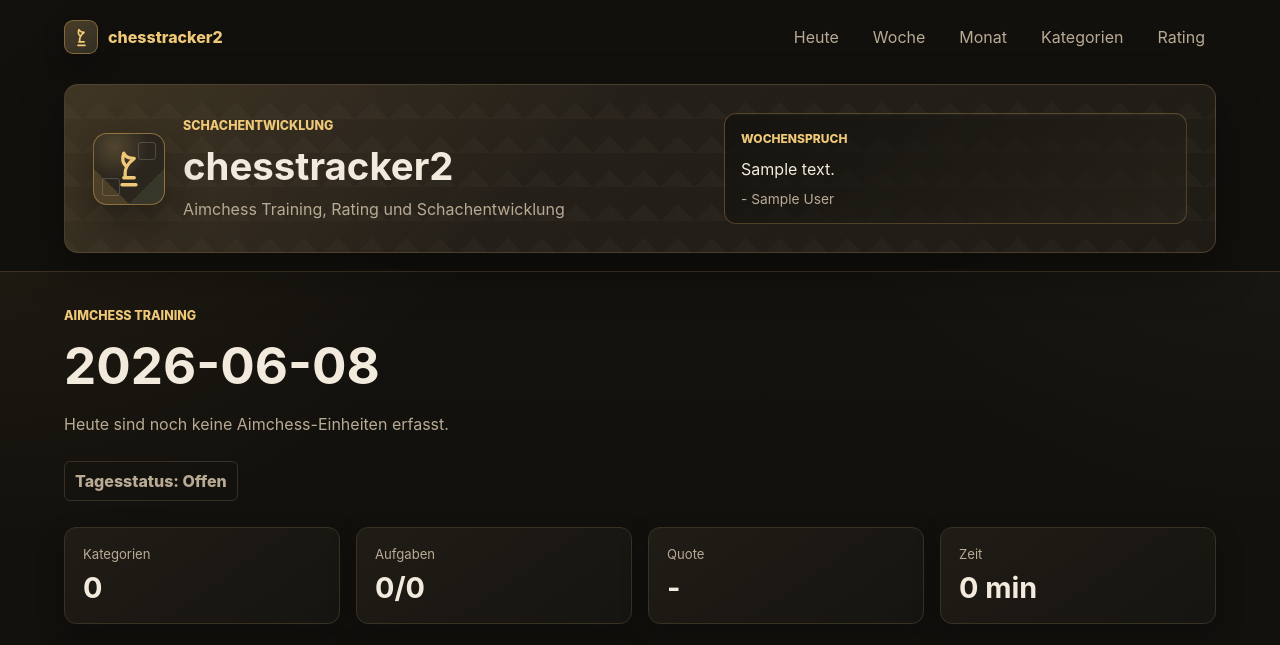
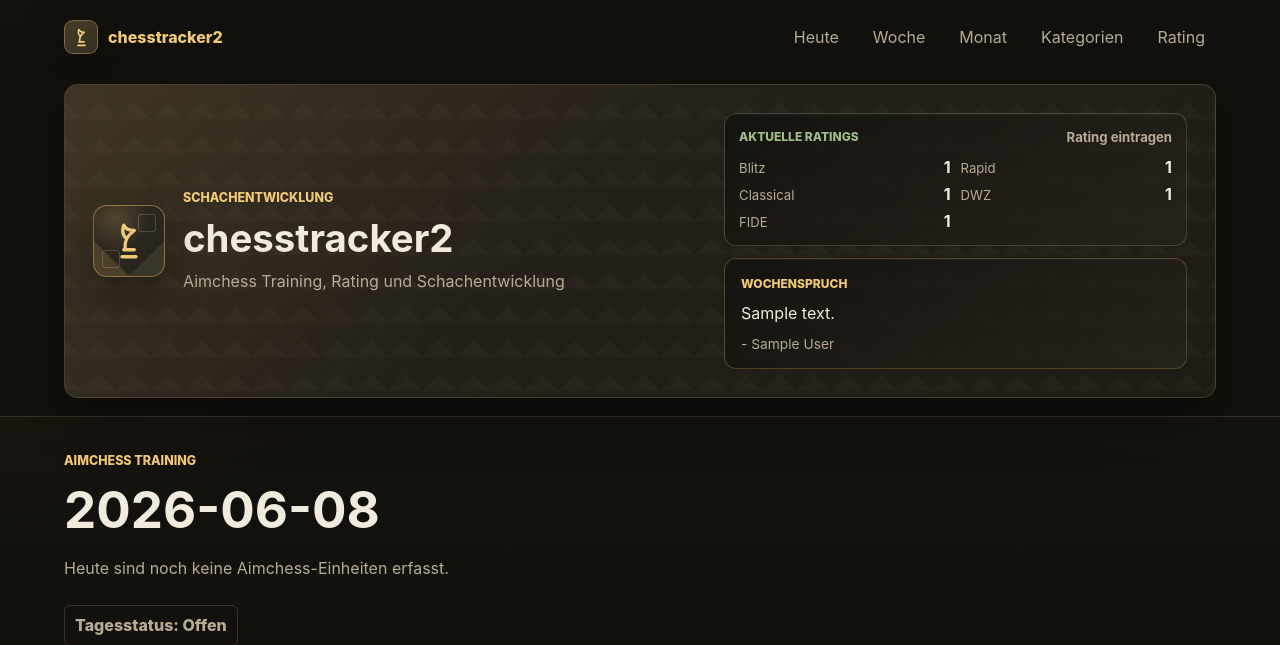
Before and after one commit to NobG/chesstracker2, a Spring Boot app: page /today in a window 1280 px wide. Shown: the top 645 px of the page. Run offline with Spring Boot 4, Linux system fonts and the light colour scheme; empty tables hold one stand-in row (values such as "Sample post"); database files in the repository are not loaded.

Commit message:
Show latest ratings on dashboard

```diff
--- a/src/main/java/com/nobg/chesstracker2/controller/DashboardController.java
+++ b/src/main/java/com/nobg/chesstracker2/controller/DashboardController.java
@@ -2,6 +2,7 @@
 
 import com.nobg.chesstracker2.dto.TrainingDayForm;
 import com.nobg.chesstracker2.service.AppDateProvider;
+import com.nobg.chesstracker2.service.RatingSnapshotService;
 import com.nobg.chesstracker2.service.StatsService;
 import com.nobg.chesstracker2.service.TrainingEntryService;
 import java.time.LocalDate;
@@ -20,15 +21,18 @@
     private final TrainingEntryService trainingEntryService;
     private final StatsService statsService;
     private final AppDateProvider appDateProvider;
+    private final RatingSnapshotService ratingSnapshotService;
 
     public DashboardController(
             TrainingEntryService trainingEntryService,
             StatsService statsService,
-            AppDateProvider appDateProvider
+            AppDateProvider appDateProvider,
+            RatingSnapshotService ratingSnapshotService
     ) {
         this.trainingEntryService = trainingEntryService;
         this.statsService = statsService;
         this.appDateProvider = appDateProvider;
+        this.ratingSnapshotService = ratingSnapshotService;
     }
 
     @GetMapping("/")
@@ -44,6 +48,7 @@
         model.addAttribute("completeAction", "/today/complete");
         model.addAttribute("view", view);
         model.addAttribute("form", view.form());
+        model.addAttribute("ratingSummary", ratingSnapshotService.latestRatingSummary());
         return "today";
     }
 
--- a/src/main/resources/static/css/app.css
+++ b/src/main/resources/static/css/app.css
@@ -207,6 +207,73 @@
     color: var(--muted);
     font-size: 0.86rem;
     margin-top: 10px;
+}
+
+.hero-side {
+    display: grid;
+    gap: 12px;
+}
+
+.rating-strip {
+    background: rgba(16, 19, 21, 0.58);
+    border: 1px solid rgba(96, 199, 168, 0.28);
+    border-radius: 8px;
+    padding: 14px;
+}
+
+.rating-strip__head {
+    align-items: center;
+    display: flex;
+    gap: 12px;
+    justify-content: space-between;
+    margin-bottom: 10px;
+}
+
+.rating-strip__title {
+    color: var(--accent);
+    font-size: 0.75rem;
+    font-weight: 800;
+    margin: 0;
+    text-transform: uppercase;
+}
+
+.rating-strip__link {
+    color: var(--muted);
+    font-size: 0.82rem;
+    font-weight: 700;
+}
+
+.rating-strip__link:hover {
+    color: var(--text);
+}
+
+.rating-strip__grid {
+    display: grid;
+    gap: 7px 10px;
+    grid-template-columns: repeat(2, minmax(0, 1fr));
+}
+
+.rating-strip__item {
+    align-items: baseline;
+    display: flex;
+    gap: 8px;
+    justify-content: space-between;
+    min-width: 0;
+}
+
+.rating-strip__label {
+    color: var(--muted);
+    font-size: 0.82rem;
+}
+
+.rating-strip__value {
+    color: var(--text);
+    font-size: 1rem;
+}
+
+.rating-strip__empty {
+    color: var(--muted);
+    margin: 0;
 }
 
 .shell {
@@ -639,6 +706,10 @@
         grid-template-columns: 1fr;
     }
 
+    .rating-strip__grid {
+        grid-template-columns: repeat(3, minmax(0, 1fr));
+    }
+
     .metric-grid,
     .entry-grid,
     .two-column {
@@ -658,6 +729,10 @@
     .app-brand {
         align-items: flex-start;
         flex-direction: column;
+    }
+
+    .rating-strip__grid {
+        grid-template-columns: repeat(2, minmax(0, 1fr));
     }
 }
 
@@ -752,6 +827,21 @@
     border-color: rgba(214, 167, 86, 0.30);
     border-radius: 12px;
     box-shadow: inset 0 1px 0 rgba(242, 234, 220, 0.04);
+}
+
+.rating-strip {
+    background: linear-gradient(145deg, rgba(17, 16, 13, 0.78), rgba(42, 37, 29, 0.64));
+    border-color: rgba(127, 159, 110, 0.34);
+    border-radius: 12px;
+    box-shadow: inset 0 1px 0 rgba(242, 234, 220, 0.04);
+}
+
+.rating-strip__title {
+    color: var(--green-strong);
+}
+
+.rating-strip__link:hover {
+    color: var(--accent-strong);
 }
 
 .metric-card,
--- a/src/main/resources/templates/fragments.html
+++ b/src/main/resources/templates/fragments.html
@@ -116,6 +116,36 @@
                 <p>Aimchess Training, Rating und Schachentwicklung</p>
             </div>
         </div>
+        <div class="hero-side">
+            <section class="rating-strip" th:if="${ratingSummary != null}">
+                <div class="rating-strip__head">
+                    <p class="rating-strip__title">Aktuelle Ratings</p>
+                    <a class="rating-strip__link" href="/rating">Rating eintragen</a>
+                </div>
+                <div class="rating-strip__grid" th:if="${ratingSummary.hasAnyRating()}">
+                    <div class="rating-strip__item">
+                        <span class="rating-strip__label">Blitz</span>
+                        <strong class="rating-strip__value" th:text="${ratingSummary.lichessBlitz() == null ? '-' : ratingSummary.lichessBlitz()}">1850</strong>
+                    </div>
+                    <div class="rating-strip__item">
+                        <span class="rating-strip__label">Rapid</span>
+                        <strong class="rating-strip__value" th:text="${ratingSummary.lichessRapid() == null ? '-' : ratingSummary.lichessRapid()}">1780</strong>
+                    </div>
+                    <div class="rating-strip__item">
+                        <span class="rating-strip__label">Classical</span>
+                        <strong class="rating-strip__value" th:text="${ratingSummary.lichessClassical() == null ? '-' : ratingSummary.lichessClassical()}">-</strong>
+                    </div>
+                    <div class="rating-strip__item">
+                        <span class="rating-strip__label">DWZ</span>
+                        <strong class="rating-strip__value" th:text="${ratingSummary.dwz() == null ? '-' : ratingSummary.dwz()}">1450</strong>
+                    </div>
+                    <div class="rating-strip__item">
+                        <span class="rating-strip__label">FIDE</span>
+                        <strong class="rating-strip__value" th:text="${ratingSummary.fideElo() == null ? '-' : ratingSummary.fideElo()}">-</strong>
+                    </div>
+                </div>
+                <p class="rating-strip__empty" th:if="${!ratingSummary.hasAnyRating()}">Noch keine Ratings erfasst.</p>
+            </section>
             <aside class="weekly-quote">
                 <p class="weekly-quote-label">Wochenspruch</p>
                 <blockquote>
@@ -123,6 +153,7 @@
                     <footer class="weekly-quote-author" th:text="'- ' + ${weeklyQuote.author()}">- chesstracker2</footer>
                 </blockquote>
             </aside>
+        </div>
     </section>
 </header>
 </body>
```
Also changed, not shown: src/main/java/com/nobg/chesstracker2/service/RatingSnapshotService.java (+26 -0 lines), src/main/java/com/nobg/chesstracker2/viewmodel/RatingSummaryViewModel.java (added, +14 -0 lines), 2 other files. Lines whose indentation alone changed are shown as unchanged.
